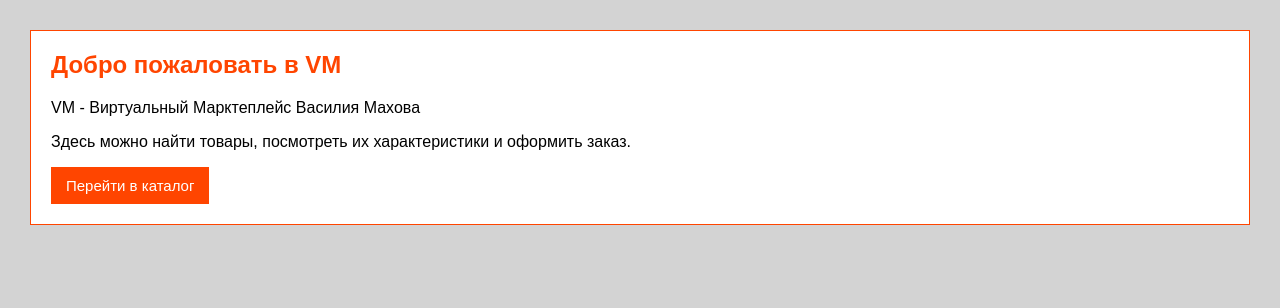
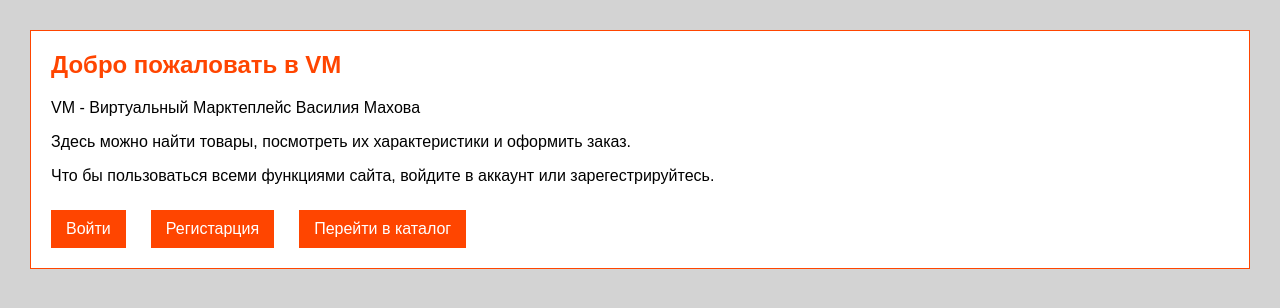
Before and after one commit to VasilyMakhov/VM, a Flask app: page / in a window 1280 px wide. Shown: the part 112-420 px from the top of the page. Run offline with Flask 3, Linux system fonts and the light colour scheme.

Commit message:
Added Personal account

```diff
--- a/app.py
+++ b/app.py
@@ -13,7 +13,29 @@ def get_connection():
 
 @app.route("/")
 def index():
-    return render_template("index.html")
+    user = None;
+
+    if session.get("user_id"):
+        connection = get_connection()
+        cursor = connection.cursor()
+
+        cursor.execute("""
+        SELECT
+            u.LOGIN,
+            u.EMAIL,
+            u.FIRST_NAME,
+            u.LAST_NAME,
+            r.NAME
+        FROM USERS u
+        JOIN ROLES r
+            ON r.ID = u.ROLE_ID
+        WHERE u.ID = ?
+        """, (session["user_id"],))
+
+        user = cursor.fetchone()
+        connection.close()
+
+    return render_template("index.html", user=user)
 
 @app.route("/catalog")
 def catalog():
@@ -25,7 +47,7 @@ def catalog():
         p.ID,
         p.NAME,
         p.IMAGE_URL,
-        sp.PRICE
+        p.PRICE
     FROM PRODUCTS p
     JOIN SELLER_PRODUCTS sp
         ON sp.PRODUCT_ID = p.ID
@@ -48,7 +70,7 @@ def product(product_id):
             p.DESCRIPTION,
             p.IMAGE_URL,
             c.NAME AS CATEGORY,
-            sp.PRICE,
+            p.PRICE,
             wp.QUANTITY
         FROM PRODUCTS p
         JOIN CATEGORIES c
@@ -124,7 +146,7 @@ def register():
             user = cursor.fetchone()
 
             if user is not None:
-                return render_template("register.html", error="Пользователь с таким именем или почтой уже существует =("), 400
+                return render_template("register.html", error="Пользователь с таким логином или почтой уже существует =("), 400
 
             cursor.execute("""
                 INSERT INTO USERS
@@ -146,5 +168,10 @@ def register():
 
     return render_template("register.html")
 
+@app.route("/logout")
+def logout():
+    session.clear()
+    return redirect(url_for("index"))
+
 if __name__ == "__main__":
     app.run(debug=1, port=2911)
--- a/static/css/style.css
+++ b/static/css/style.css
@@ -174,7 +174,7 @@ label{
     font-weight: bold;
 }
 
-.error {
+.error{
     background-color: lightgray;
     color: red;
     padding: 10px;
@@ -182,3 +182,46 @@ label{
     border: 1px solid red;
     border-radius: 5px;
 }
+
+.profile{
+    background-color: white;
+    border: 1px solid orangered;
+    padding: 25px;
+    max-width: 600px;
+}
+
+.profile h2{
+    margin-top: 0;
+}
+
+.welcome-text{
+    font-size: 18px;
+}
+
+.profile-info{
+    margin-top: 20px;
+    border: 1px solid lightgray;
+    padding-top: 10px;
+}
+
+.profile-info p{
+    margin: 10px 0;
+}
+
+.profile-actions{
+    display: flex;
+    gap: 10px;
+    margin-top: 25px;
+}
+
+.profile-actions a{
+    display: inline-block;
+    background-color: orangered;
+    color: white;
+    padding: 10px 15px;
+    text-decoration: none;
+}
+
+.profile-actions a:hover{
+    background-color: orange;
+}
--- a/templates/base.html
+++ b/templates/base.html
@@ -14,10 +14,16 @@
             </h1>
 
             <nav>
-                <a href="/">Главная</a>
-                <a href="/catalog">Каталог</a>
-                <a href="/login">Войти</a>
-                <a href="/register">Регистрация</a>
+                {% if session.get("user_id") %}
+                    <a href="/">ЛК - {{ session.get("user_login") }} </a>
+                    <a href="/catalog">Каталог</a>
+                    <a href="/logout">Выйти</a>
+                {% else %}
+                    <a href="/">Главная</a>
+                    <a href="/catalog">Каталог</a>
+                    <a href="/login">Войти</a>
+                    <a href="/register">Регистрация</a>
+                {% endif %}
             </nav>
         </header>
 
--- a/templates/index.html
+++ b/templates/index.html
@@ -5,6 +5,47 @@
 {% endblock %}
 
 {% block content %}
+
+{% if user %}
+
+<div class="profile">
+
+    <h2>Личный кабинет</h2>
+
+    <p class="welcome-text">Добро пожаловать, {{ user[2] }}</p>
+
+    <div class="profile-info">
+
+        <p><strong> Логин:</strong>
+            {{ user[0] }}
+        </p>
+
+        <p><strong> Почта:</strong>
+            {{ user[1] }}
+        </p>
+
+        <p><strong> Имя:</strong>
+            {{ user[2] }}
+        </p>
+
+        <p><strong> Фамилия:</strong>
+            {{ user[3] }}
+        </p>
+
+        <p><strong> Роль:</strong>
+            {{ user[4] }}
+        </p>
+
+    </div>
+
+    <div class="profile-actions">
+        <a href="/catalog">Перейти в каталог</a>
+        <a href="/logout">Выйти</a>
+    </div>
+</div>
+
+{% else %}
+
 <div class="welcome">
     <h2>Добро пожаловать в VM</h2>
     <p>
@@ -15,9 +56,18 @@
         Здесь можно найти товары, посмотреть их характеристики и оформить заказ.
     </p>
 
+    <p>
+        Что бы пользоваться всеми функциями сайта, войдите в аккаунт или зарегестрируйтесь.
+    </p>
 
-<a href="/catalog">
-    <button>Перейти в каталог</button>
-</a>
+    <div class="profile-actions">
+
+        <a href="/login">Войти</a>
+        <a href="/register">Регистарция</a>
+        <a href="/catalog">Перейти в каталог</a>
+
     </div>
+</div>
+
+{% endif %}
 {% endblock %}
```
Lines whose indentation alone changed are shown as unchanged.
